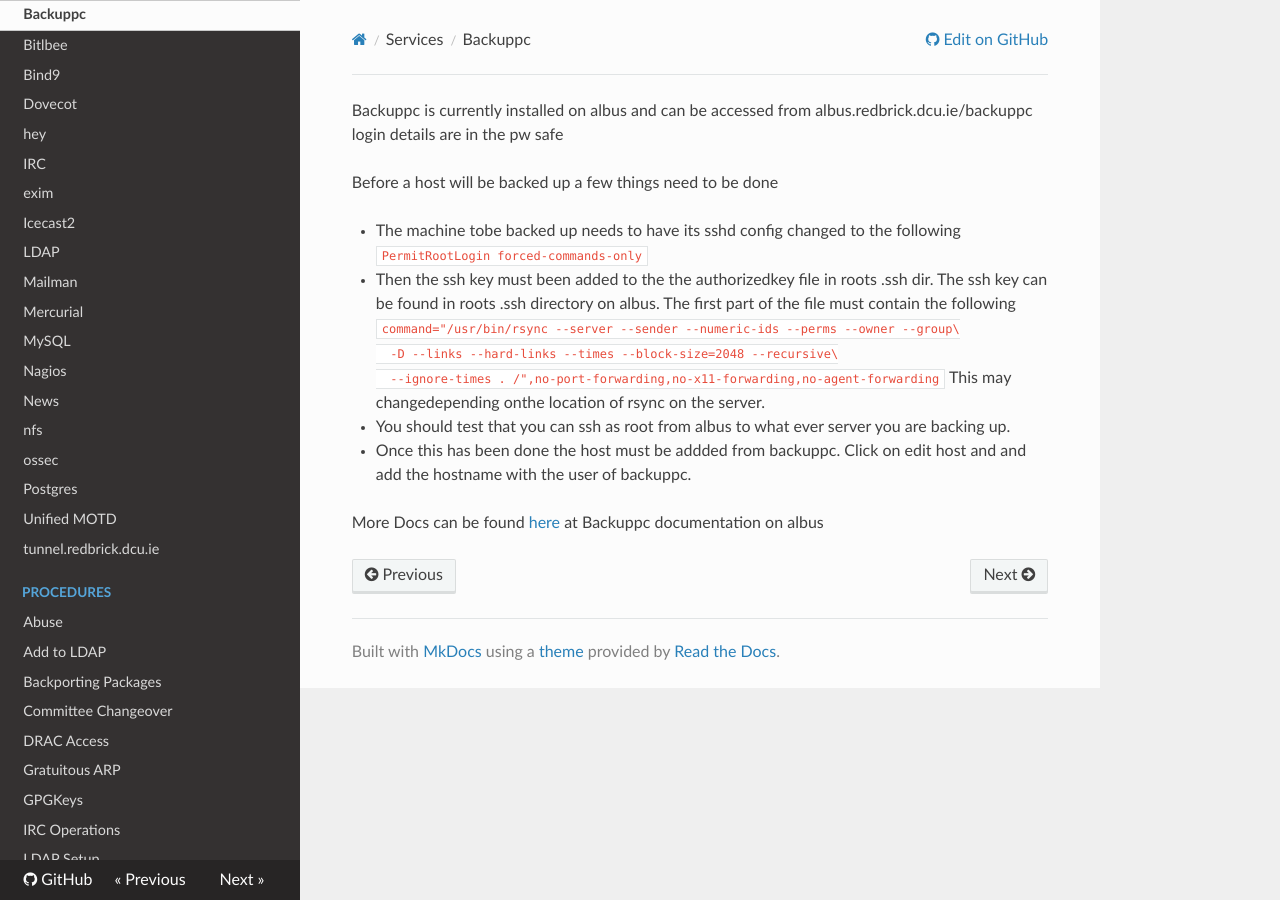
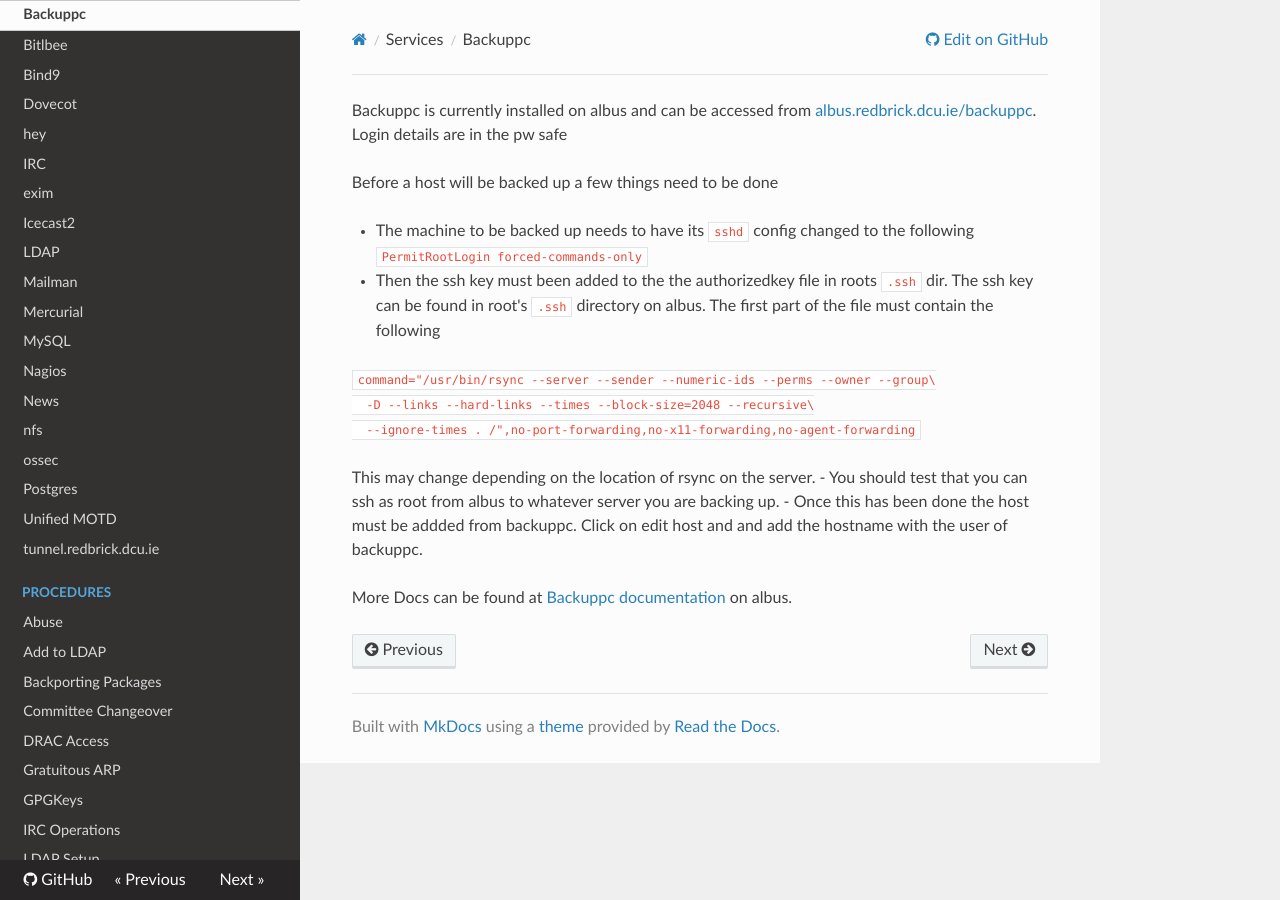
Before and after one commit to redbrick/docs-old, an MkDocs documentation site: the page built from docs/services/backuppc.md, in a window 1280 px wide. Built offline with MkDocs 1.6.1, drawn with Linux system fonts in a browser that asks for light colours; nearby versions of some CDN libraries; old or Windows-style settings are respelled for this version of MkDocs.

Commit message:
Backuppc styling fix (#31)
* Fixed backuppc styling

* Fixed the link with more descriptive text

* Fixed a couple of typos

* Use HTTPS in link to the documentation

* Added empty lines in the codeblock for readability

````diff
--- a/docs/services/backuppc.md
+++ b/docs/services/backuppc.md
@@ -1,16 +1,26 @@
-Backuppc is currently installed on albus and can be accessed from albus.redbrick.dcu.ie/backuppc login details are in the pw safe
+Backuppc is currently installed on albus and can be accessed from
+[albus.redbrick.dcu.ie/backuppc](https://albus.redbrick.dcu.ie/backuppc).
+Login details are in the pw safe
 
 Before a host will be backed up a few things need to be done
 
-  - The machine tobe backed up needs to have its sshd config changed to the following `PermitRootLogin forced-commands-only`
-  - Then the ssh key must been added to the the authorizedkey file in roots .ssh dir. The ssh key can be found in roots .ssh directory on albus. The first part of the file must contain the following
+- The machine to be backed up needs to have its `sshd` config changed to the
+  following `PermitRootLogin forced-commands-only`
+- Then the ssh key must been added to the the authorizedkey file in roots
+  `.ssh` dir. The ssh key can be found in root's `.ssh` directory on albus.
+  The first part of the file must contain the following
+
   ```
   command="/usr/bin/rsync --server --sender --numeric-ids --perms --owner --group\
   -D --links --hard-links --times --block-size=2048 --recursive\
   --ignore-times . /",no-port-forwarding,no-x11-forwarding,no-agent-forwarding
   ```
-   This may changedepending onthe location of rsync on the server.
-  - You should test that you can ssh as root from albus to what ever server you are backing up.
-  - Once this has been done the host must be addded from backuppc. Click on edit host and and add the hostname with the user of backuppc.
 
-More Docs can be found [here](https://albus.redbrick.dcu.ie/backuppc/index.cgi?action=view&type=docs) at Backuppc documentation on albus
+  This may change depending on the location of rsync on the server.
+- You should test that you can ssh as root from albus to whatever server
+  you are backing up.
+- Once this has been done the host must be addded from backuppc. Click on
+  edit host and and add the hostname with the user of backuppc.
+
+More Docs can be found at [Backuppc documentation](https://albus.redbrick.dcu.ie/backuppc/index.cgi?action=view&type=docs)
+on albus.
````
